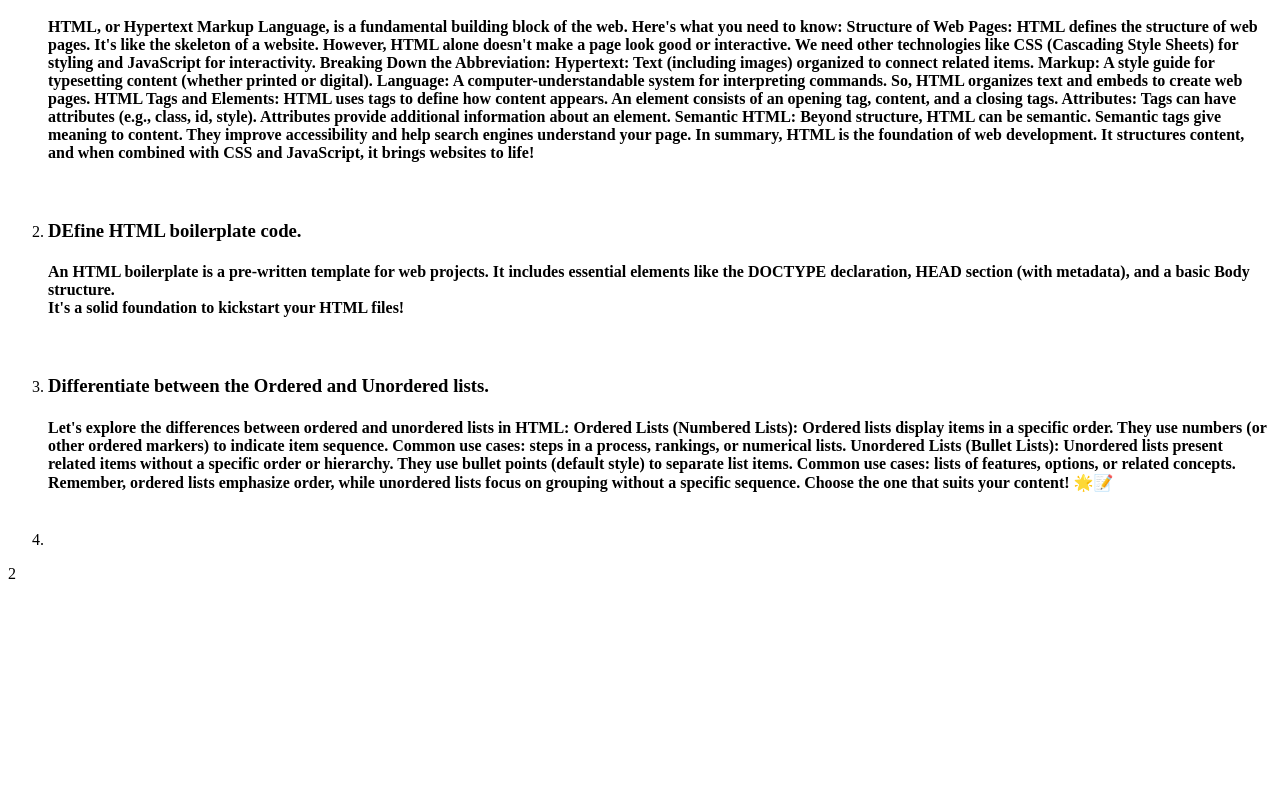
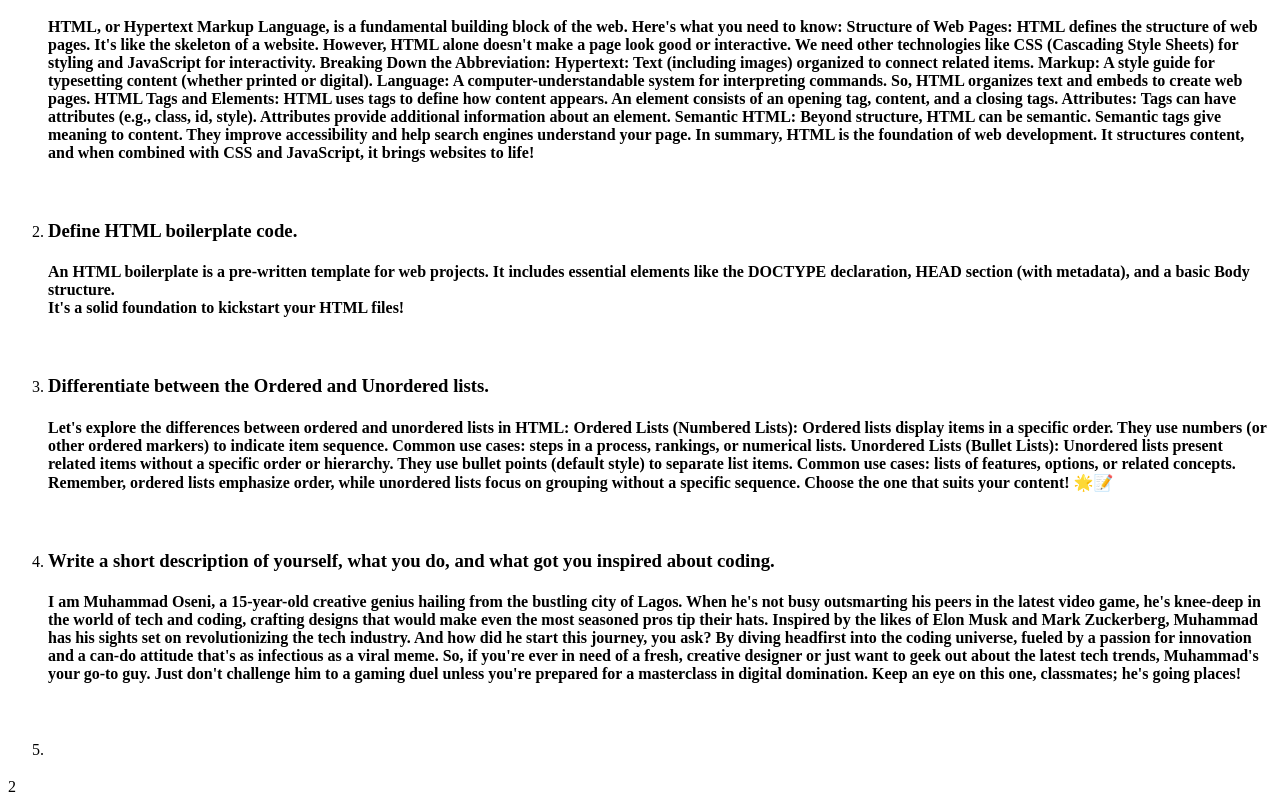
Before and after one commit to Oseni-Muhammad/muhammad-web-app, a plain HTML site: page index.html in a window 1280 px wide. Shown: the part 105-909 px from the top of the page. Before the commit the page ends 800 px from the top, so only its background shows below. Drawn offline with Linux system fonts and the light colour scheme.

Commit message:
Assignment deadline work

```diff
--- a/index.html
+++ b/index.html
@@ -16,6 +16,8 @@
     <!-- Body -->
      <div>
         <ol>
+            <!-- Questions and Answers -->
+             <!-- Lists -->
      <li><h3>What is HTML?</h3>
         <p><h4>HTML, or Hypertext Markup Language, is a fundamental building block of the web. Here's what you need to know:
 
@@ -39,7 +41,7 @@
             They improve accessibility and help search engines understand your page.
             In summary, HTML is the foundation of web development. It structures content, and when combined with CSS and JavaScript, it brings websites to life!</p></h4><br>
      </li>
-     <li><h3>DEfine HTML boilerplate code.</h3>
+     <li><h3>Define HTML boilerplate code.</h3>
         <p><h4>An HTML boilerplate is a pre-written template for web projects. It includes essential elements like the DOCTYPE declaration, HEAD section (with metadata), and a basic Body structure.<br> It's a solid foundation to kickstart your HTML files!</h4></p><br>
      </li>
      <li><h3>Differentiate between the Ordered and Unordered lists.
@@ -56,7 +58,15 @@
         Common use cases: lists of features, options, or related concepts.
         Remember, ordered lists emphasize order, while unordered lists focus on grouping without a specific sequence. Choose the one that suits your content! 🌟📝</h4></p><br>
 </li>
-    <li></li>
+    <li><h3>Write a short description of yourself, what you do, and what got you inspired
+        about coding.</h3>
+     <p><h4>I am Muhammad Oseni, a 15-year-old creative genius hailing from the bustling city of Lagos. When he's not busy outsmarting his peers in the latest video game, he's knee-deep in the world of tech and coding, crafting designs that would make even the most seasoned pros tip their hats.
+
+        Inspired by the likes of Elon Musk and Mark Zuckerberg, Muhammad has his sights set on revolutionizing the tech industry. And how did he start this journey, you ask? By diving headfirst into the coding universe, fueled by a passion for innovation and a can-do attitude that's as infectious as a viral meme.
+
+        So, if you're ever in need of a fresh, creative designer or just want to geek out about the latest tech trends, Muhammad's your go-to guy. Just don't challenge him to a gaming duel unless you're prepared for a masterclass in digital domination. Keep an eye on this one, classmates; he's going places!</h4></p><br>
+    </li>
+        <li><h3></h3></li>
 
 
 
```
